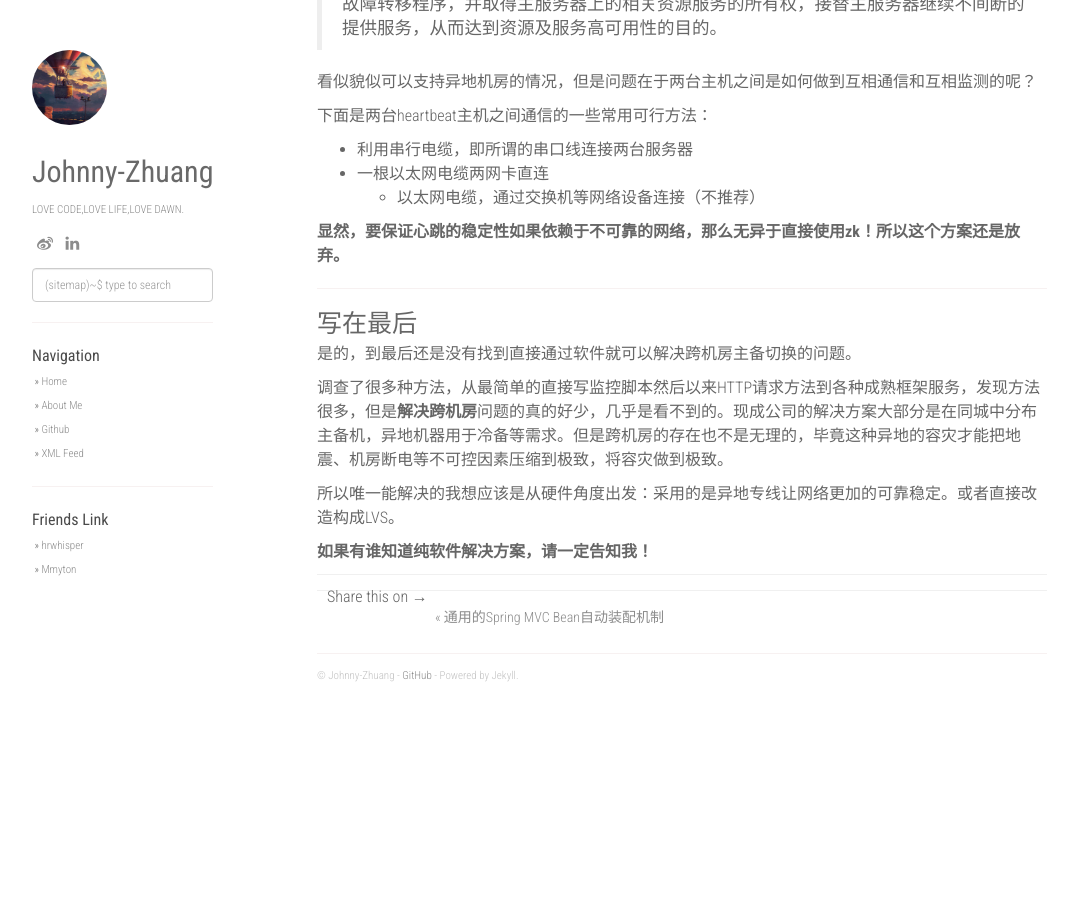
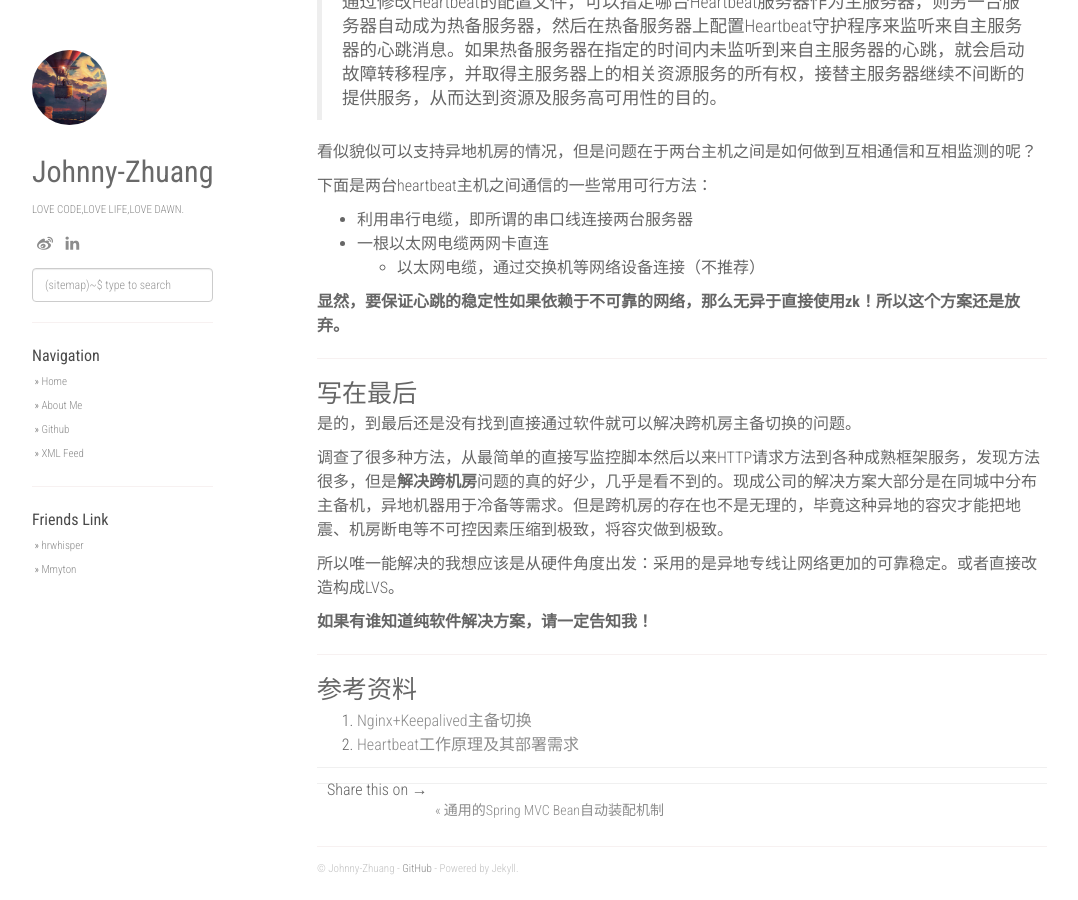
Before and after one commit to iamjohnnyzhuang/iamjohnnyzhuang.github.io, a Jekyll site: the page built from _posts/2016-08-10-主备切换的思考.md, in a window 1280 px wide and 900 px high, scrolled down 2692 px. Shown: the whole window, without its empty margins (53-1131 px from the left). Built offline with Jekyll 4.4.1, drawn with Linux system fonts in a browser that asks for light colours; nearby versions of some CDN libraries; comment, search, counter and statistics services are not loaded; before the commit the page ends 3399 px from its top, so only the background shows below that; part of the change alters nothing that is shown.

Commit message:
主备切换修改

```diff
--- a/_posts/2016-08-10-主备切换的思考.md
+++ b/_posts/2016-08-10-主备切换的思考.md
@@ -19,17 +19,34 @@ categories: [architecture]
 ## 方案一. 改进Zookeeper——Curator
 
 一开始，我还是比较坚持使用Zookeeper的，因为毕竟Zk是一个比较成熟的项目，我们今天遇上的问题，别人肯定也有遇上过。然后经过一番调研发现，网上对Zk的评价并不是非常友好，比如Apache的开源项目Curator这样列举了Zk的缺点：
-> 1. 初始化连接的问题: 在client与server之间握手建立连接的过程中, 如果握手失败, 执行所有的同步方法(比如create, getData等)将抛出异常
-> 2. 自动恢复(failover)的问题: 当client与一台server的连接丢失,并试图去连接另外一台server时, client将回到初始连接模式
-> 3. session过期的问题: 在极端情况下, 出现ZooKeeper session过期, 客户端需要自己去监听该状态并重新创建ZooKeeper实例 .
-> 4. 对可恢复异常的处理:当在server端创建一个有序ZNode, 而在将节点名返回给客户端时崩溃, 此时client端抛出可恢复的异常, 用户需要自己捕获这些异常并进行重试
-> 5. 使用场景的问题:Zookeeper提供了一些标准的使用场景支持, 但是ZooKeeper对这些功能的使用说明文档很少, 而且很容易用错. 在一些极端场景下如何处理, zk并没有给出详细的文档说明. 比如共享锁服务, 当服务器端创建临时顺序节点成功, 但是在客户端接收到节点名之前挂掉了, 如果不能很好的处理这种情况, 将导致死锁.
+
+
+
+> 初始化连接的问题: 在client与server之间握手建立连接的过程中, 如果握手失败, 执行所有的同步方法(比如create, getData等)将抛出异常
+>
+> 自动恢复(failover)的问题: 当client与一台server的连接丢失,并试图去连接另外一台server时, client将回到初始连接模式
+>
+> session过期的问题: 在极端情况下, 出现ZooKeeper session过期, 客户端需要自己去监听该状态并重新创建ZooKeeper实例 .
+>
+> 对可恢复异常的处理:当在server端创建一个有序ZNode, 而在将节点名返回给客户端时崩溃, 此时client端抛出可恢复的异常, 用户需要自己捕获这些异常并进行重试
+>
+> 使用场景的问题:Zookeeper提供了一些标准的使用场景支持, 但是ZooKeeper对这些功能的使用说明文档很少, 而且很容易用错. 在一些极端场景下如何处理, zk并没有给出详细的文档说明. 比如共享锁服务, 当服务器端创建临时顺序节点成功, 但是在客户端接收到节点名之前挂掉了, 如果不能很好的处理这种情况, 将导致死锁.
+
+
 
 而Curator所做的改进：
-> 1. 重试机制:提供可插拔的重试机制, 它将给捕获所有可恢复的异常配置一个重试策略, 并且内部也提供了几种标准的重试策略(比如指数补偿).
-> 2. 连接状态监控: Curator初始化之后会一直的对zk连接进行监听, 一旦发现连接状态发生变化, 将作出相应的处理.
-> 3. zk客户端实例管理:Curator对zk客户端到server集群连接进行管理. 并在需要的情况, 重建zk实例, 保证与zk集群的可靠连接
-> 4. 各种使用场景支持:Curator实现zk支持的大部分使用场景支持(甚至包括zk自身不支持的场景), 这些实现都遵循了zk的最佳实践, 并考虑了各种极端情况.
+
+
+
+> 重试机制:提供可插拔的重试机制, 它将给捕获所有可恢复的异常配置一个重试策略, 并且内部也提供了几种标准的重试策略(比如指数补偿).
+>
+> 连接状态监控: Curator初始化之后会一直的对zk连接进行监听, 一旦发现连接状态发生变化, 将作出相应的处理.
+>
+> zk客户端实例管理:Curator对zk客户端到server集群连接进行管理. 并在需要的情况, 重建zk实例, 保证与zk集群的可靠连接
+>
+> 各种使用场景支持:Curator实现zk支持的大部分使用场景支持(甚至包括zk自身不支持的场景), 这些实现都遵循了zk的最佳实践, 并考虑了各种极端情况.
+
+
 
 总的来说在可用性方面已经提升了很多。于是就考虑是否能用Curator来优化异地主备切换的（**解决是不可能的，引起事件丢失的是不可靠的网络，所以能做的仅仅是优化**）。
 
@@ -43,10 +60,19 @@ categories: [architecture]
 
 既然不能使用Zk了，所以我就去google寻找可行的其他方案。结果发现了这个东西——Keepalived。用于构建高可用的架构。
 
+
+
 > Keepalived的作用是检测服务器的状态，如果有一台web服务器死机，或工作出现故障，Keepalived将检测到，并将有故障的服务器从系统中剔除，当服务器工作正常后Keepalived自动将服务器加入到服务器群中，这些工作全部自动完成，不需要人工干涉，需要人工做的只是修复故障的服务器。
+>
+>
 
 Keepalived的原理很简单，首先我们得先理解一下LVS的含义：
+
+
+
 > LVS是Linux Virtual Server的简写，意即Linux虚拟服务器，是一个虚拟的服务器集群系统。
+>
+>
 
 网上找了张图：
 
@@ -71,11 +97,17 @@ Keepalived的原理很简单，首先我们得先理解一下LVS的含义：
 
 > Heartbeat 项目是 Linux-HA 工程的一个组成部分，它实现了一个高可用集群系统。心跳服务和集群通信是高可用集群的两个关键组件，在 Heartbeat 项目里，由 heartbeat 模块实现了这两个功能。
 
+
+
 Heartbeat也可以用于构建高可用集群。并且相比Keepalived它更复杂，更强大。Heartbeat并没有要求一定要使用LVS，Heartbeat要求至少两台主机一台主机发送心跳一台备用机接受心跳即可。
 
 关于Heartbeat的主备切换工作原理如下：
 
+
+
 > 通过修改Heartbeat的配置文件，可以指定哪台Heartbeat服务器作为主服务器，则另一台服务器自动成为热备服务器，然后在热备服务器上配置Heartbeat守护程序来监听来自主服务器的心跳消息。如果热备服务器在指定的时间内未监听到来自主服务器的心跳，就会启动故障转移程序，并取得主服务器上的相关资源服务的所有权，接替主服务器继续不间断的提供服务，从而达到资源及服务高可用性的目的。
+
+
 
 看似貌似可以支持异地机房的情况，但是问题在于两台主机之间是如何做到互相通信和互相监测的呢？
 
@@ -85,6 +117,8 @@ Heartbeat也可以用于构建高可用集群。并且相比Keepalived它更复
    * 以太网电缆，通过交换机等网络设备连接（不推荐）
 
 **显然，要保证心跳的稳定性如果依赖于不可靠的网络，那么无异于直接使用zk！所以这个方案还是放弃。**
+
+
 
 ---
 
@@ -101,3 +135,14 @@ Heartbeat也可以用于构建高可用集群。并且相比Keepalived它更复
 所以唯一能解决的我想应该是从硬件角度出发：采用的是异地专线让网络更加的可靠稳定。或者直接改造构成LVS。
 
 **如果有谁知道纯软件解决方案，请一定告知我！**
+
+
+
+---
+
+
+
+## 参考资料
+
+1. [Nginx+Keepalived主备切换](http://blog.sina.com.cn/s/blog_79ac6aa80101bmed.html)
+2. [Heartbeat工作原理及其部署需求](http://www.pualinux.com/cluster-ha/heartbeat-principle.html)
```
